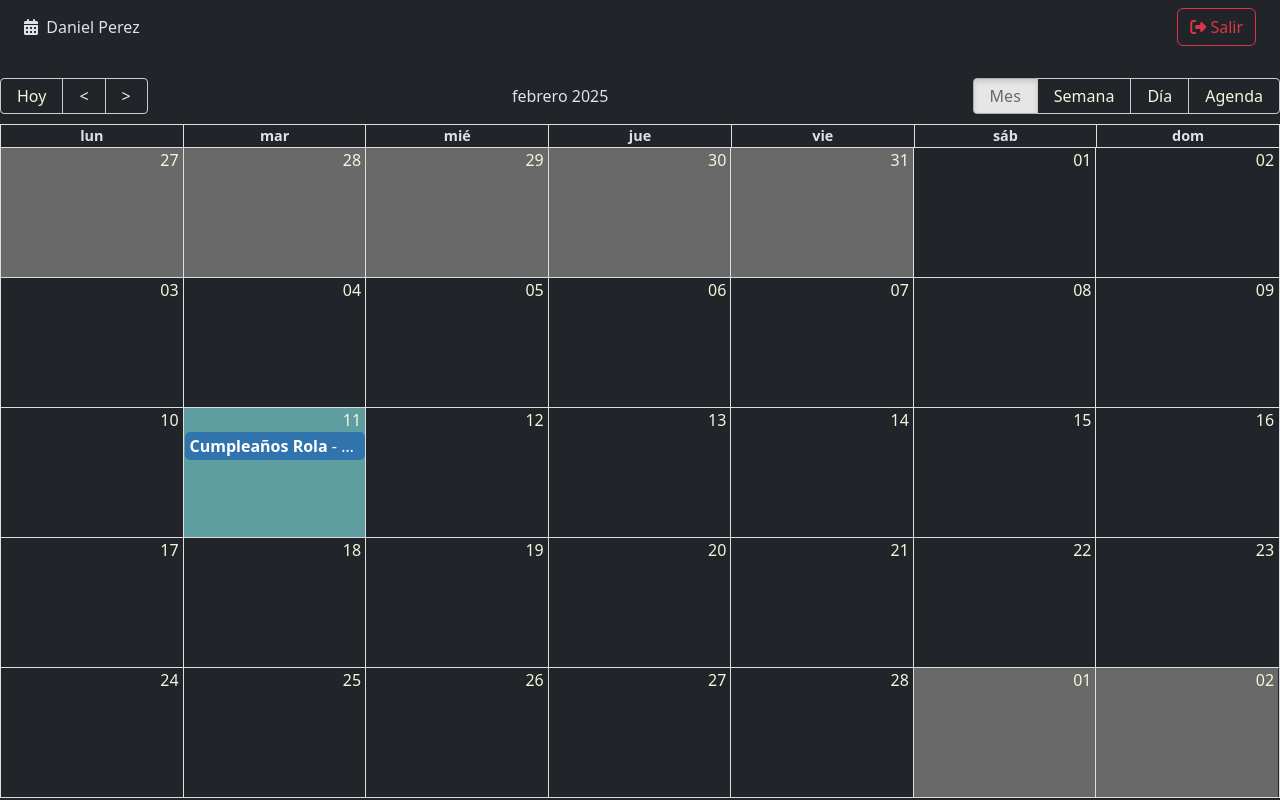
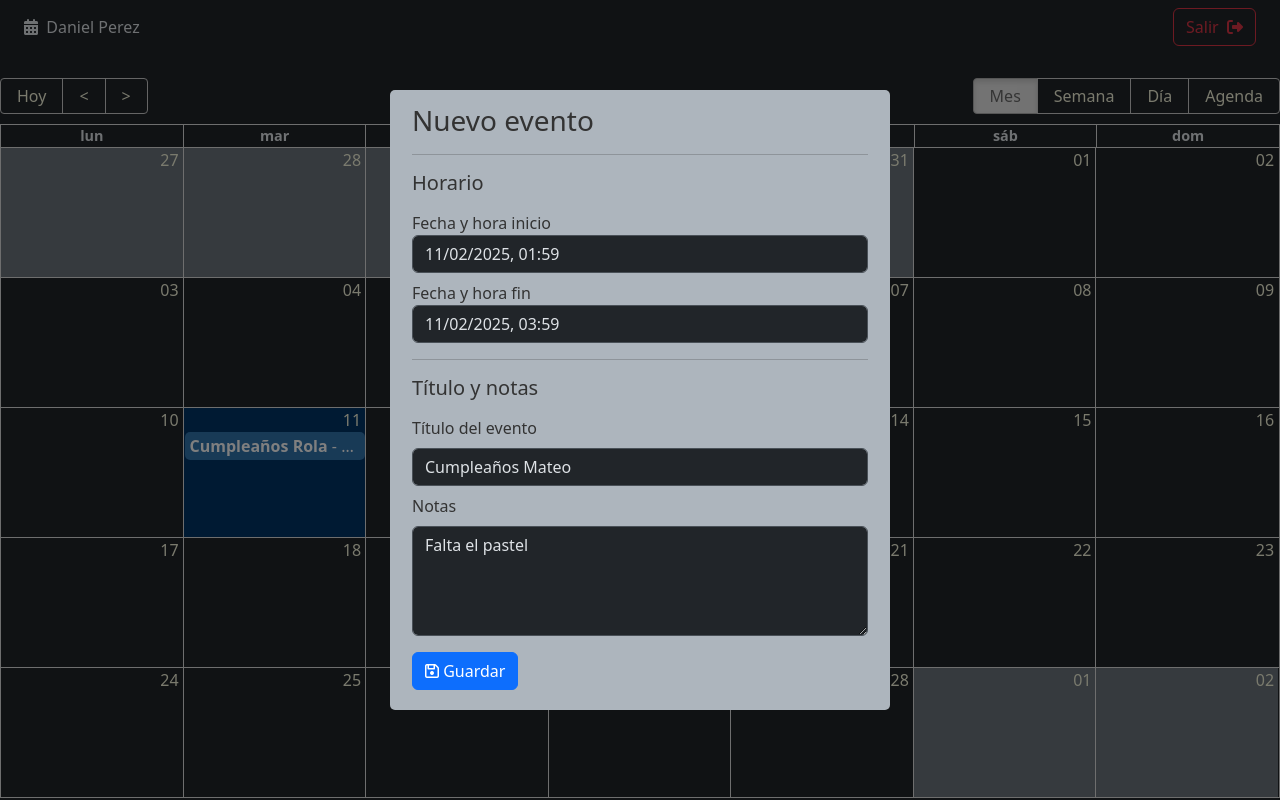
Before and after one commit to kanixdaniel/collaborative-calendar-react, a React (Vite) app: page / in a window 1280 px wide. Built offline with nearby package versions, Linux system fonts and the light colour scheme.

Commit message:
Feat: modal con formulario para agendar nuevo evento

```diff
--- a/package.json
+++ b/package.json
@@ -13,7 +13,9 @@
     "date-fns": "^4.1.0",
     "react": "^19.0.0",
     "react-big-calendar": "^1.17.1",
+    "react-datepicker": "^8.0.0",
     "react-dom": "^19.0.0",
+    "react-modal": "^3.16.3",
     "react-router": "^7.1.5"
   },
   "devDependencies": {
--- /dev/null
+++ b/src/calendar/components/ModalEvent.jsx
@@ -0,0 +1,133 @@
+import { addHours } from 'date-fns';
+import { useState } from 'react';
+import Modal from 'react-modal';
+import DatePicker, { registerLocale } from "react-datepicker";
+import "react-datepicker/dist/react-datepicker.css";
+import { es } from 'date-fns/locale';
+
+registerLocale('es', es);
+
+const customStyles = {
+    content: {
+        top: '50%',
+        left: '50%',
+        right: 'auto',
+        bottom: 'auto',
+        marginRight: '-50%',
+        transform: 'translate(-50%, -50%)',
+    },
+};
+
+Modal.setAppElement('#root');
+
+export const ModalEvent = () => {
+    const [isOpen, setIsOpen] = useState(true);
+    const [formValues, setFormValues] = useState({
+        title: 'Cumpleaños Mateo',
+        notes: 'Falta el pastel',
+        start: new Date(),
+        end: addHours(new Date(), 2),
+    });
+
+    const onInputChange = ({ target }) => {
+        const { value, name } = target;
+        setFormValues({
+            ...formValues,
+            [name]: value
+        });
+    }
+
+    const onDateChange = (dateType, value) => {
+        setFormValues({
+            ...formValues,
+            [dateType]: value
+        });
+    }
+
+    const onCloseModal = () => {
+        setIsOpen(false);
+    }
+
+    return (
+        <Modal
+            isOpen={isOpen}
+            onRequestClose={onCloseModal}
+            style={customStyles}
+            className="modal"
+            overlayClassName="background-modal"
+            closeTimeoutMS={200}
+        >
+            <div className="container">
+                <h1 className="fs-3 mt-1"> Nuevo evento </h1>
+                <hr />
+                <form>
+                    <h2 className="fs-5 mb-3">Horario</h2>
+                    <div className="form-group mb-2">
+                        <label>Fecha y hora inicio</label>
+                        <DatePicker
+                            minDate={new Date()}
+                            selected={formValues.start}
+                            locale="es"
+                            timeCaption="Hora"
+                            onChange={(value) => onDateChange('start', value)}
+                            dateFormat="Pp"
+                            showTimeSelect
+                            className="form-control"
+                            wrapperClassName="w-100"
+                        />
+                    </div>
+
+                    <div className="form-group mb-2">
+                        <label>Fecha y hora fin</label>
+                        <DatePicker
+                            selected={formValues.end}
+                            minDate={formValues.start}
+                            locale="es"
+                            timeCaption="Hora"
+                            onChange={(value) => onDateChange('end', value)}
+                            dateFormat="Pp"
+                            showTimeSelect
+                            className="form-control"
+                            wrapperClassName="w-100"
+                        />
+                    </div>
+                    <hr />
+
+                    <h2 className="fs-5 mb-3">Título y notas</h2>
+                    <div className="form-group mb-2">
+                        <label className="form-label">Título del evento</label>
+                        <input
+                            type="text"
+                            className="form-control"
+                            placeholder="Una descripción corta"
+                            name="title"
+                            autoComplete="off"
+                            value={formValues.title}
+                            onChange={onInputChange}
+                        />
+                    </div>
+                    <div className="form-group mb-3">
+                        <label className="form-label">Notas</label>
+                        <textarea
+                            type="text"
+                            className="form-control"
+                            rows="4"
+                            name="notes"
+                            placeholder="Información adicional"
+                            value={formValues.notes}
+                            onChange={onInputChange}
+                        ></textarea>
+                    </div>
+
+                    <button
+                        type="submit"
+                        className="btn btn-primary d-block"
+                    >
+                        <i className="far fa-save"></i>
+                        <span> Guardar</span>
+                    </button>
+                </form>
+            </div>
+        </Modal>
+    )
+}
--- a/src/calendar/components/Navbar.jsx
+++ b/src/calendar/components/Navbar.jsx
@@ -7,9 +7,9 @@ export const Navbar = () => {
                 Daniel Perez
             </span>
             <button className="btn btn-outline-danger">
+                <span>Salir</span>
+                &nbsp;&nbsp;
                 <i className="fas fa-sign-out-alt"></i>
-                &nbsp;
-                <span>Salir</span>
             </button>
         </div>
     )
--- a/src/calendar/components/index.js
+++ b/src/calendar/components/index.js
@@ -1,2 +1,3 @@
 export * from './EventBox';
+export * from './ModalEvent';
 export * from './Navbar';
--- a/src/calendar/pages/Calendar.jsx
+++ b/src/calendar/pages/Calendar.jsx
@@ -2,7 +2,7 @@ import { Calendar as FullCalendar } from 'react-big-calendar'
 import 'react-big-calendar/lib/css/react-big-calendar.css';
 import { addHours } from 'date-fns';
 import { getMessagesEs, localizer } from '../helpers';
-import { EventBox, Navbar } from "../components"
+import { EventBox, ModalEvent, Navbar } from "../components"
 import { useState } from 'react';
 
 const events = [
@@ -58,6 +58,7 @@ export const Calendar = () => {
                 onSelectEvent={onSelect}
                 onView={onViewChanged}
             />
+            <ModalEvent />
         </>
     )
 }
--- a/src/styles.css
+++ b/src/styles.css
@@ -1,3 +1,4 @@
+/* Estilos del calendario */
 .rbc-calendar {
     button {
         color: beige;
@@ -6,9 +7,50 @@
         color: dimgray;
     }
     .rbc-off-range-bg {
-        background-color: dimgray;
+        background-color: #6c757d;
     }
     .rbc-today {
-        background-color: cadetblue;
+        background-color: #003566;
     }
 }
+
+/* Estilos del Modal */
+.ReactModalPortal > div{
+    opacity: 0;
+}
+
+.ReactModalPortal .ReactModal__Overlay {
+    align-items: center;
+    display: flex;
+    justify-content: center;
+    transition: opacity .2s ease-in-out;
+    z-index: 999;
+}
+
+.background-modal {
+    background-color: rgba(0, 0, 0, 0.5);
+    bottom: 0;
+    left: 0;
+    right: 0;
+    top: 0;
+    position: fixed;
+}
+
+.ReactModalPortal .ReactModal__Overlay--after-open {
+    opacity: 1;
+}
+
+.ReactModalPortal .ReactModal__Overlay--before-close {
+    opacity: 0;
+}
+
+.modal {
+    background: #adb5bd;
+    border-radius: 5px;
+    color: rgb(51, 51, 51);
+    display: inline;
+    max-height: 620px;
+    max-width: 500px;
+    outline: none;
+    padding: 10px;
+}
```
Also changed, not shown: 1 other file (tests, documents, lock files or other folders).
